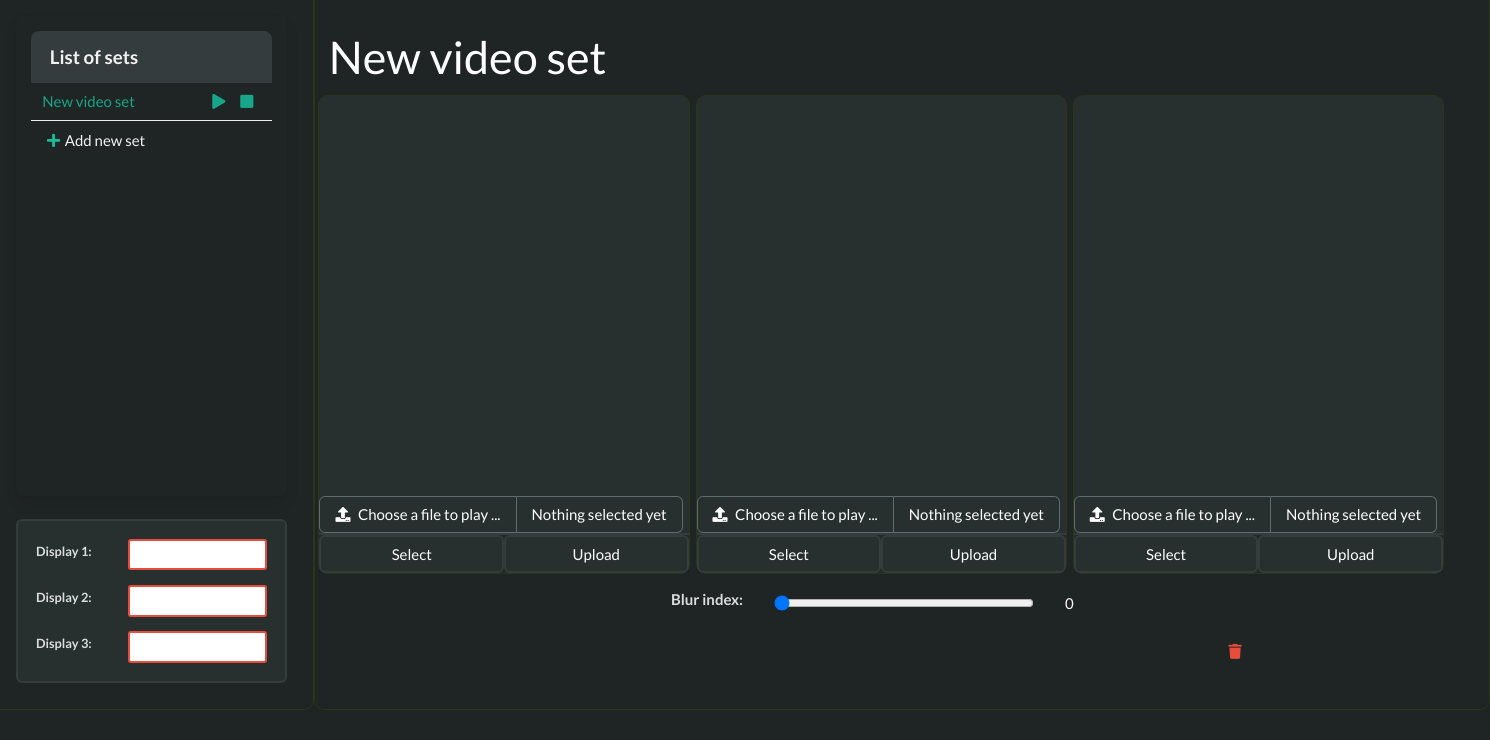
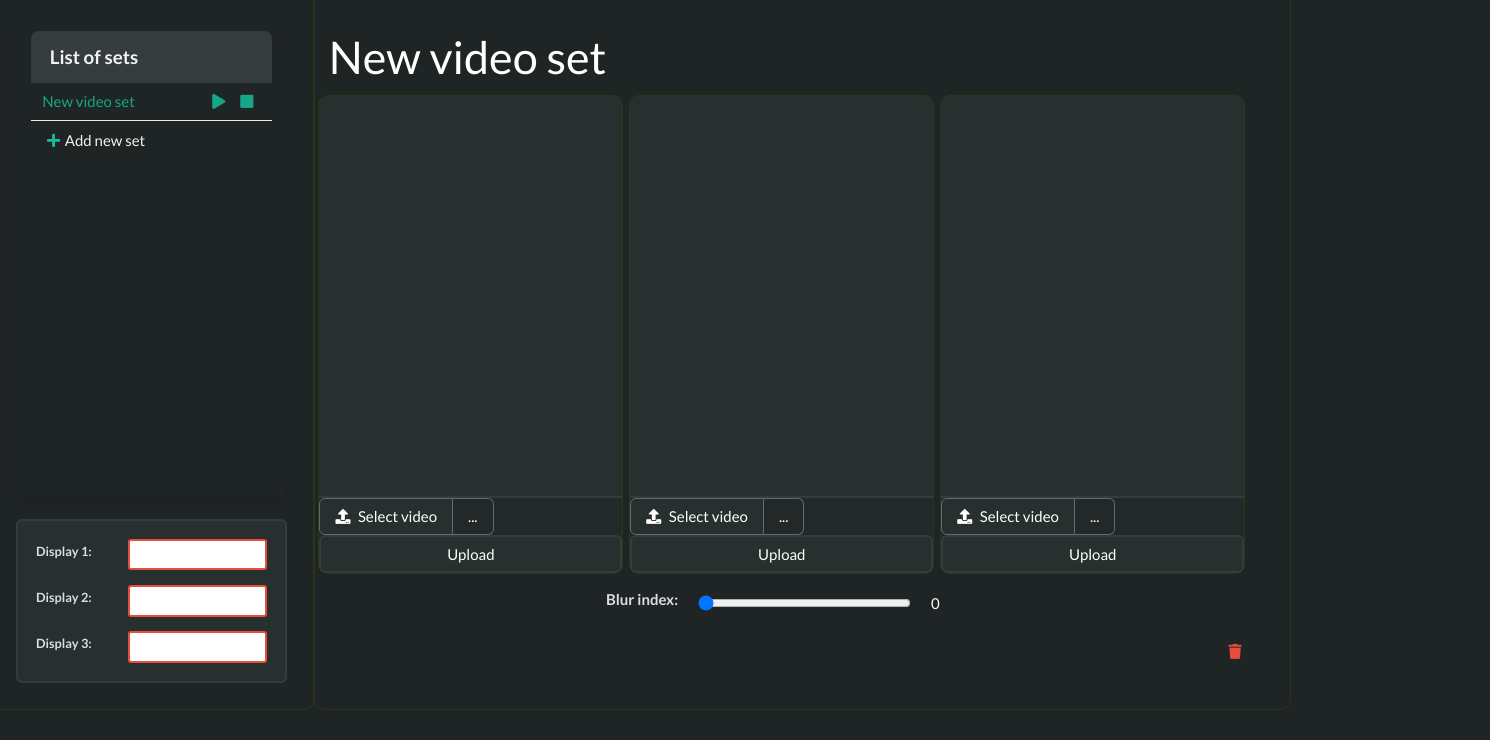
Before and after one commit to FrancoRosa/raspberry-vlc, a React (Create React App) app: page / in a window 1280 px wide. Shown: the top 740 px of the page, 1490 px wide, since content can reach past the window. Built offline with nearby package versions, Linux system fonts and the light colour scheme.

Commit message:
Divide video states

```diff
--- a/src/components/SetDetail.jsx
+++ b/src/components/SetDetail.jsx
@@ -23,9 +23,9 @@ const SetDetail = ({ videosets, setTitleToVideoSet, removeFromVideoSets }) => {
       {videoset && <div className="details">
         <input type="text" value={header} className="title title-input" onChange={updateHeader}/>
         <div className="columns">
-          <VideoSelector />
-          <VideoSelector />
-          <VideoSelector />
+          <VideoSelector box="0"/>
+          <VideoSelector box="1"/>
+          <VideoSelector box="2"/>
         </div>
         <BlurSelector />
         <span
--- a/src/components/VideoSelector.jsx
+++ b/src/components/VideoSelector.jsx
@@ -2,9 +2,9 @@
 import { useEffect, useState } from 'react';
 import ReactPlayer from 'react-player';
 
-const VideoSelector = () => {
+const VideoSelector = ({box}) => {
   const [path, setPath] = useState('');
-  const [name, setName] = useState('Nothing selected yet');
+  const [name, setName] = useState('...');
 
   const handleFiles = e => {
     let localPath = URL.createObjectURL(e.target.files[0]);
@@ -14,7 +14,7 @@ const VideoSelector = () => {
   }
 
   useEffect(()=>{
-    const inputElement = document.querySelector(".file-input");
+    const inputElement = document.querySelector(".videofile"+box);
     inputElement.addEventListener("change", handleFiles, false);
   },[])
 
@@ -30,15 +30,19 @@ const VideoSelector = () => {
         />
       </div>
 
+
+
+
+      <div className="card-footer">
         <div className="file has-name file-selector">
           <label className="file-label">
-          <input className="file-input" type="file" name="resume"/>
+            <input className={"file-input videofile"+box} type="file" name="resume"/>
             <span className="file-cta">
               <span className="file-icon">
                 <i className="fas fa-upload"></i>
               </span>
               <span className="file-label">
-              Choose a file to play ...
+                Select video
               </span>
             </span>
             <span className="file-name">
@@ -46,10 +50,6 @@ const VideoSelector = () => {
             </span>
           </label>
         </div>
-
-
-      <div className="card-footer">
-        <button className="button card-footer-item">Select</button>
         <button className="button card-footer-item">Upload</button>
       </div>
     </div>
--- a/src/css/index.css
+++ b/src/css/index.css
@@ -84,3 +84,11 @@ body::-webkit-scrollbar {
   padding: 2em;
   cursor: pointer;
 }
+
+.card-footer{
+  flex-direction: column;
+}
+
+.file-selector{
+  width: 100%;
+}
```
Lines whose indentation alone changed are shown as unchanged.
